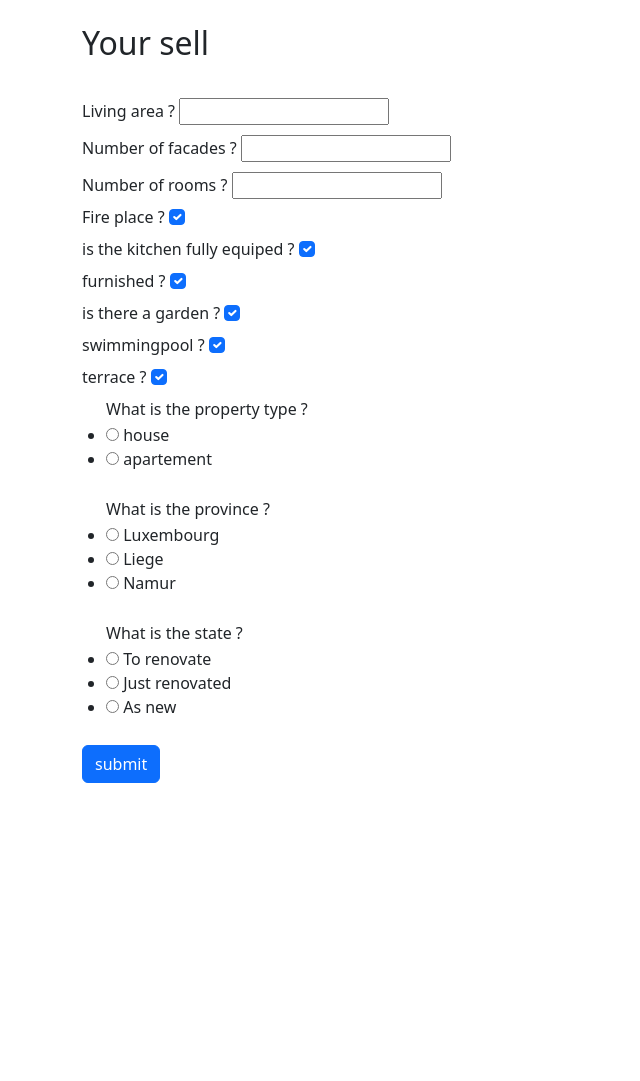
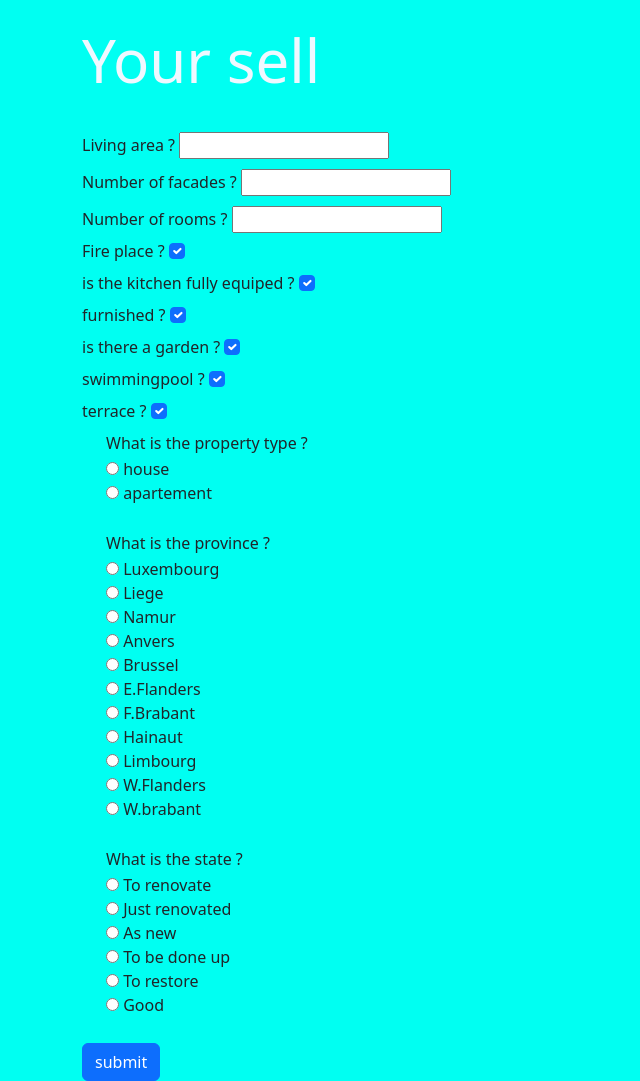
Before and after one commit to Yheloww/real-estate-price-prediction, a Flask app: page / in a window 1280 px wide. Shown: the whole page, without its empty margins (0-640 px from the left). Before the commit the page ends 783 px from the top, so only its background shows below. Run offline with Flask 2, Linux system fonts and the light colour scheme.

Commit message:
css wroking on docker

```diff
--- a/Deployement/app/app.py
+++ b/Deployement/app/app.py
@@ -45,4 +45,4 @@ def predicte():
 
 
 if __name__ == '__main__':
-    app.run(port=5000, debug=True, host="0.0.0.0")
+    app.run(port=5000, host="0.0.0.0")
--- a/Deployement/app/form.py
+++ b/Deployement/app/form.py
@@ -9,10 +9,11 @@ class TestForm(FlaskForm):
                                choices=['house','apartement'],
                                validators=[InputRequired()])
     provinces = RadioField("What is the province ?",
-                               choices=['Luxembourg','Liege','Namur'],
+                               choices=['Luxembourg','Liege','Namur','Anvers', 'Brussel', 'E.Flanders', 'F.Brabant',
+                                        'Hainaut','Limbourg','W.Flanders', 'W.brabant'],
                                validators=[InputRequired()])
     building_state = RadioField("What is the state ?",
-                               choices=['To renovate','Just renovated','As new'],
+                               choices=['To renovate','Just renovated','As new','To be done up', 'To restore','Good'],
                                validators=[InputRequired()])
     fire_place = BooleanField("Fire place ?", default='checked')
     kitchen = BooleanField("is the kitchen fully equiped ?",
--- a/Deployement/app/preprocessing/cleaning_data.py
+++ b/Deployement/app/preprocessing/cleaning_data.py
@@ -7,7 +7,7 @@ def preprocess(path):
     column_final = ['number_bedrooms', 'living_area', 'fully_equipped_kitchen',
        'furnished', 'terrace', 'garden', 'facades_number', 'swimming_pool',
        'fire_place', 'provinces_Anvers', 'provinces_Brussel',
-       'provinces_E.Fanders', 'provinces_F.Brabant', 'provinces_Hainaut',
+       'provinces_E.Flanders', 'provinces_F.Brabant', 'provinces_Hainaut',
        'provinces_Liege', 'provinces_Limbourg', 'provinces_Luxembourg',
        'provinces_Namur', 'provinces_W.Flanders', 'provinces_W.brabant',
        'type_property_apartement', 'type_property_house',
--- /dev/null
+++ b/Deployement/app/tempCodeRunnerFile.py
@@ -0,0 +1,2 @@
+
+    if form.validate_on_submit():
--- a/Deployement/app/templates/base.html
+++ b/Deployement/app/templates/base.html
@@ -5,6 +5,14 @@
     <meta name="viewport" content="width=device-width, initial-scale=1">
     <title>Bootstrap demo</title>
     <link href="https://cdn.jsdelivr.net/npm/bootstrap@5.3.0-alpha1/dist/css/bootstrap.min.css" rel="stylesheet" integrity="sha384-GLhlTQ8iRABdZLl6O3oVMWSktQOp6b7In1Zl3/Jr59b6EGGoI1aFkw7cmDA6j6gD" crossorigin="anonymous">
+    <style>
+    body{ background-color: rgb(0, 255, 242);}
+    h2 {color:aliceblue ; font-size: 60px;}
+    ul{
+    list-style-type: none;
+    padding-left: 10000;
+    }
+    </style>
   </head>
   <body>
     <br/>
```
